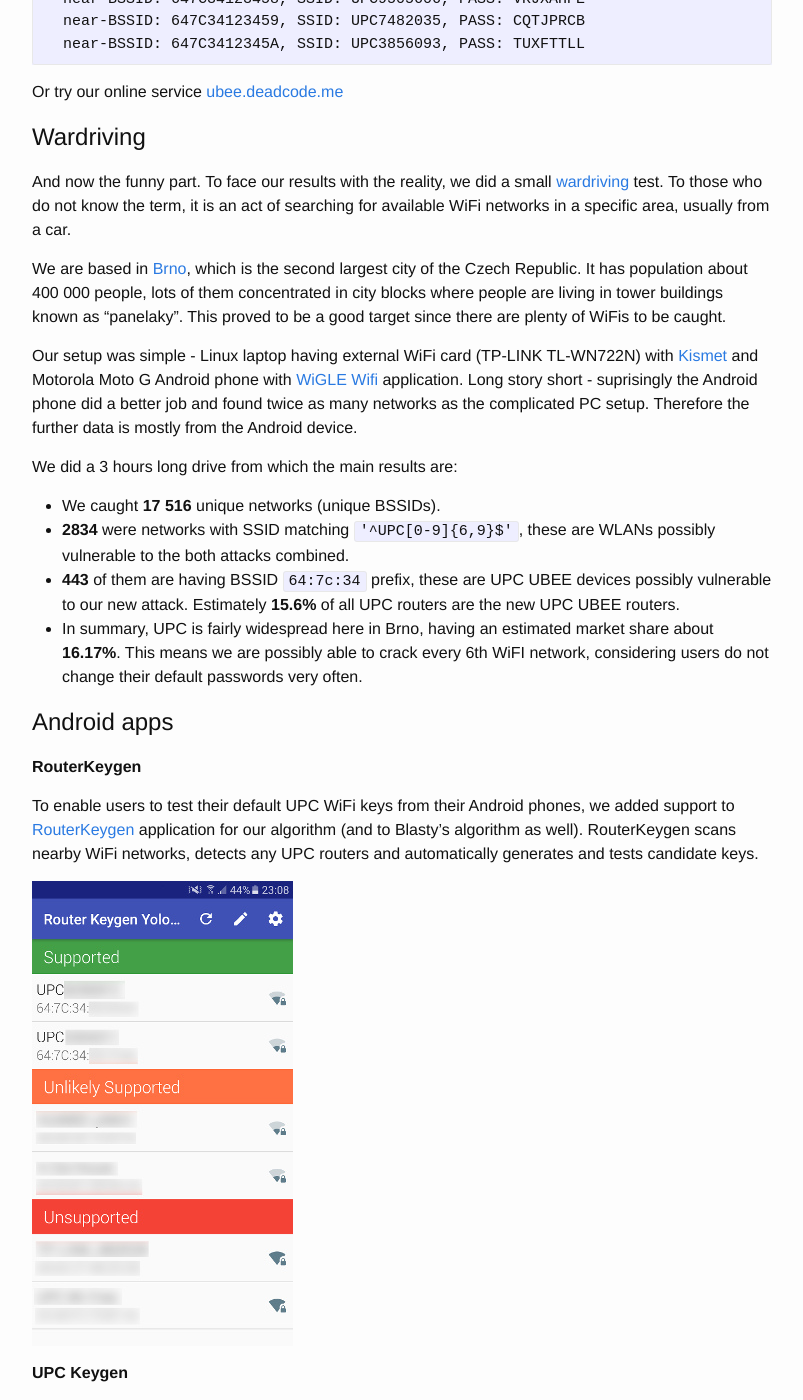
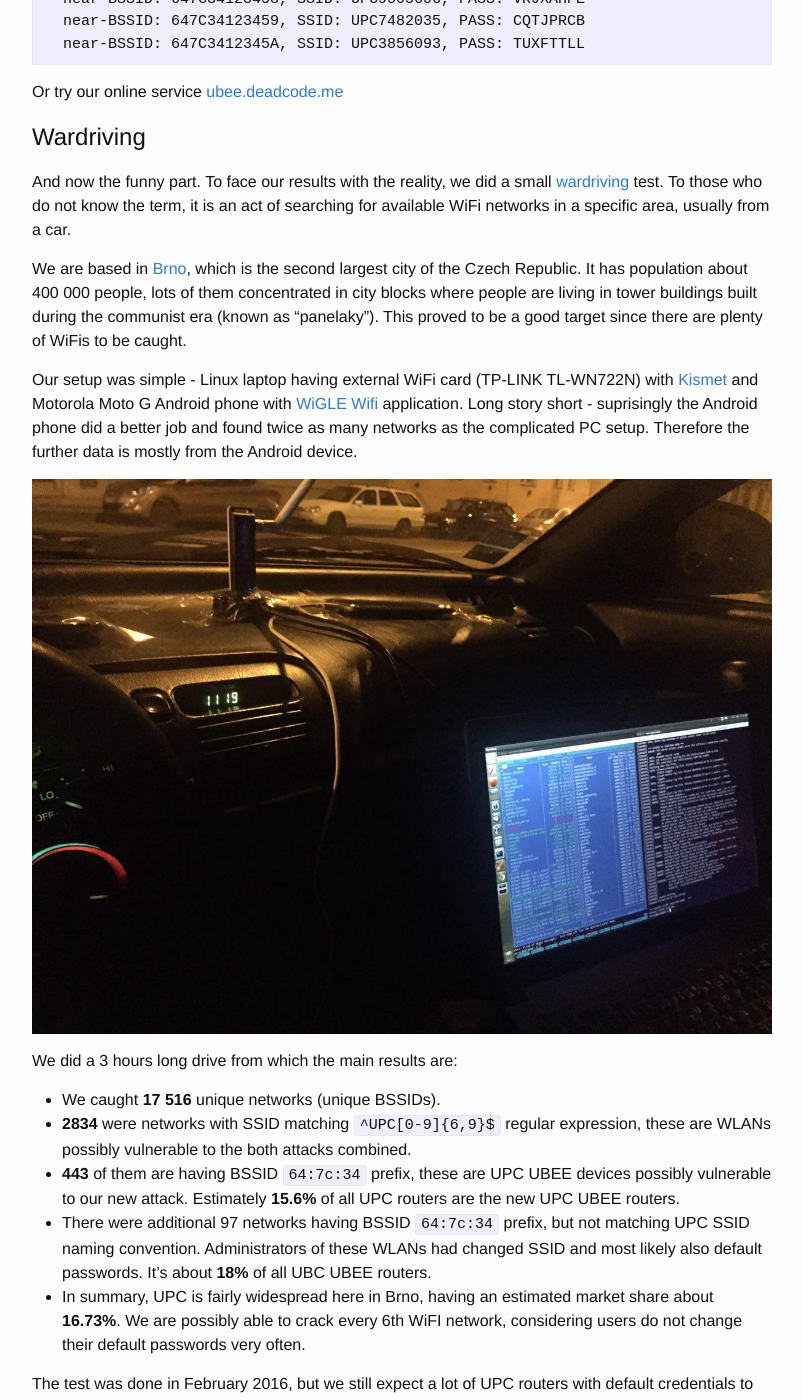
Before and after one commit to yolosec/deadcodeBlog, a Jekyll site: the page built from _posts/2016-06-14-UPC-UBEE-EVW3226-WPA2-RExing.markdown, in a window 1280 px wide and 1400 px high, scrolled down 24827 px. Shown: the whole window, without its empty margins (238-1041 px from the left). Built offline with Jekyll 4.4.1, drawn with Linux system fonts in a browser that asks for light colours; formulas are drawn with MathJax 3; some of the changed text lies outside the part shown.

Commit message:
Wardriving - image added, info about non-crackable UBEE networks added

```diff
--- a/_posts/2016-06-14-UPC-UBEE-EVW3226-WPA2-RExing.markdown
+++ b/_posts/2016-06-14-UPC-UBEE-EVW3226-WPA2-RExing.markdown
@@ -779,16 +779,21 @@ Or try our online service [ubee.deadcode.me](https://ubee.deadcode.me)
 And now the funny part.
 To face our results with the reality, we did a small [wardriving](https://en.wikipedia.org/wiki/Wardriving) test. To those who do not know the term, it is an act of searching for available WiFi networks in a specific area, usually from a car.
 
-We are based in [Brno](https://en.wikipedia.org/wiki/Brno), which is the second largest city of the Czech Republic. It has population about 400 000 people, lots of them concentrated in city blocks where people are living in tower buildings known as "panelaky". This proved to be a good target since there are plenty of WiFis to be caught.
+We are based in [Brno](https://en.wikipedia.org/wiki/Brno), which is the second largest city of the Czech Republic. It has population about 400 000 people, lots of them concentrated in city blocks where people are living in tower buildings built during the communist era (known as "panelaky"). This proved to be a good target since there are plenty of WiFis to be caught.
 
 Our setup was simple - Linux laptop having external WiFi card (TP-LINK TL-WN722N) with [Kismet](https://en.wikipedia.org/wiki/Kismet_(software)) and Motorola Moto G Android phone with [WiGLE Wifi](https://play.google.com/store/apps/details?id=net.wigle.wigleandroid) application. Long story short - suprisingly the Android phone did a better job and found twice as many networks as the complicated PC setup. Therefore the further data is mostly from the Android device.
+
+[![Wardriving setup](/static/ubee/wardriving_setup.jpg)](/static/ubee/wardriving_setup.jpg)
 
 We did a 3 hours long drive from which the main results are:
 
 - We caught **17 516** unique networks (unique BSSIDs).
-- **2834** were networks with SSID matching `'^UPC[0-9]{6,9}$'`, these are WLANs possibly vulnerable to the both attacks combined.
+- **2834** were networks with SSID matching `^UPC[0-9]{6,9}$` regular expression, these are WLANs possibly vulnerable to the both attacks combined.
 - **443** of them are having BSSID `64:7c:34` prefix, these are UPC UBEE devices possibly vulnerable to our new attack. Estimately **15.6%** of all UPC routers are the new UPC UBEE routers.
-- In summary, UPC is fairly widespread here in Brno, having an estimated market share about **16.17%**. This means we are possibly able to crack every 6th WiFI network, considering users do not change their default passwords very often.
+- There were additional 97 networks having BSSID `64:7c:34` prefix, but not matching UPC SSID naming convention. Administrators of these WLANs had changed SSID and most likely also default passwords. It's about **18%** of all UBC UBEE routers.
+- In summary, UPC is fairly widespread here in Brno, having an estimated market share about **16.73%**. We are possibly able to crack every 6th WiFI network, considering users do not change their default passwords very often.
+
+The test was done in February 2016, but we still expect a lot of UPC routers with default credentials to be out there.
 
 # Android apps
 
```
Also changed, not shown: static/ubee/wardriving_setup.jpg (added).
